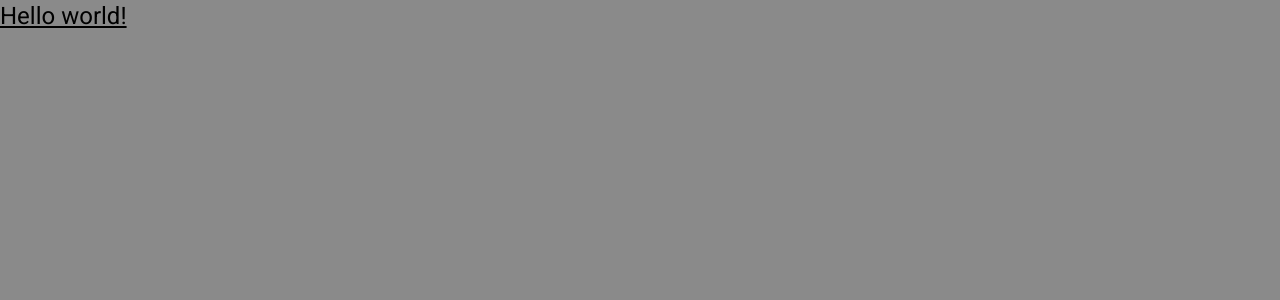
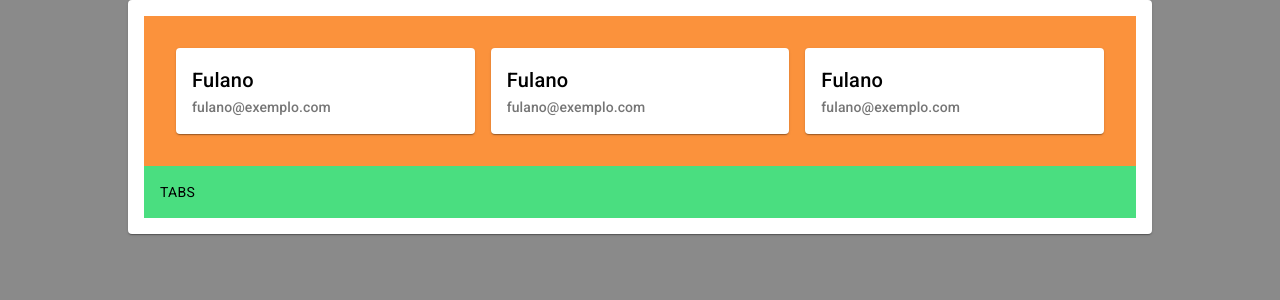
Before and after one commit to heberGustavo/formulario-de-usuarios-angular, an Angular app: page / in a window 1280 px wide. Shown: the top 300 px of the page. Built offline with nearby package versions, Linux system fonts and the light colour scheme.

Commit message:
Creation of the principal grid and UserList Component

```diff
--- a/src/app/app.component.html
+++ b/src/app/app.component.html
@@ -1,5 +1,16 @@
-<h1 class="text-3xl font-bold underline">
-  Hello world!
-</h1>
+<div class="max-w-screen-lg mx-auto">
+  <mat-card>
+    <mat-card-content>
+      <div class="p-4 bg-orange-400">
+        <app-users-list></app-users-list>
+      </div>
+      <div class="p-4 bg-green-400">
+        TABS
+      </div>
+    </mat-card-content>
+  </mat-card>
+
+</div>
+
 
 <router-outlet></router-outlet>
--- /dev/null
+++ b/src/app/components/users-list/users-list.component.html
@@ -0,0 +1,23 @@
+<div class="p-4 grid bg-orange-400 gap-4 sm:grid-cols-3">
+    <mat-card class="user-card-hover">
+        <mat-card-header>
+            <mat-card-title>{{ 'Fulano' }}</mat-card-title>
+            <mat-card-subtitle>{{ 'fulano@exemplo.com' }}</mat-card-subtitle>
+        </mat-card-header>
+        <mat-card-content></mat-card-content>
+    </mat-card>
+    <mat-card class="user-card-hover">
+        <mat-card-header>
+            <mat-card-title>{{ 'Fulano' }}</mat-card-title>
+            <mat-card-subtitle>{{ 'fulano@exemplo.com' }}</mat-card-subtitle>
+        </mat-card-header>
+        <mat-card-content></mat-card-content>
+    </mat-card>
+    <mat-card class="user-card-hover">
+        <mat-card-header>
+            <mat-card-title>{{ 'Fulano' }}</mat-card-title>
+            <mat-card-subtitle>{{ 'fulano@exemplo.com' }}</mat-card-subtitle>
+        </mat-card-header>
+        <mat-card-content></mat-card-content>
+    </mat-card>
+</div>
--- /dev/null
+++ b/src/app/components/users-list/users-list.component.scss
@@ -0,0 +1,4 @@
+.user-card-hover:hover {
+    background-color: #9ca3af !important;
+    cursor: pointer;
+}
```
Also changed, not shown: src/app/angular-material/angular-material.module.ts (+7 -2 lines), src/app/components/components.module.ts (+7 -2 lines), src/app/components/users-list/users-list.component.ts (added, +10 -0 lines).
